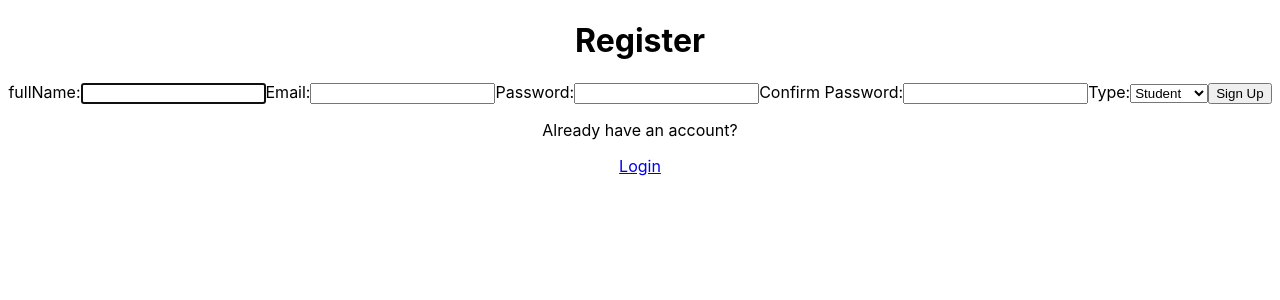
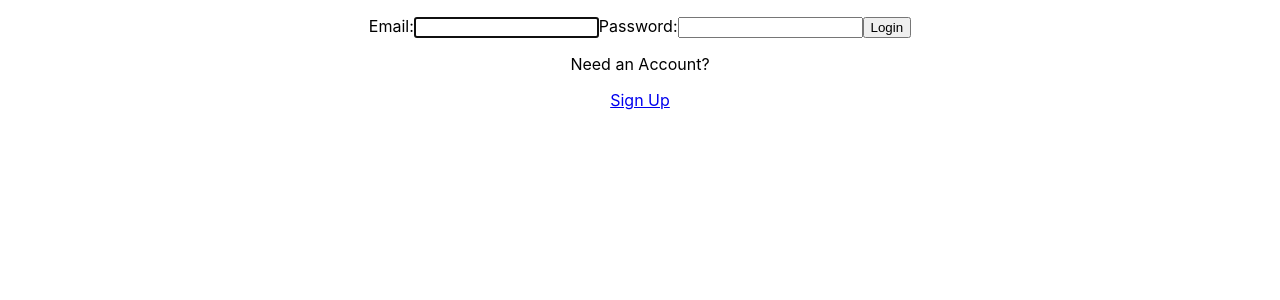
Before and after one commit to moatasemyakhni/e-learning, a React (Create React App) app in the folder frontend/: page / in a window 1280 px wide. Shown: the top 300 px of the page. Built offline with nearby package versions, Linux system fonts and the light colour scheme.

Commit message:
Frontend => add links to navigate between login and signup

```diff
--- a/frontend/package.json
+++ b/frontend/package.json
@@ -9,6 +9,7 @@
     "axios": "^1.1.2",
     "react": "^18.2.0",
     "react-dom": "^18.2.0",
+    "react-router-dom": "^6.0.2",
     "react-scripts": "5.0.1",
     "web-vitals": "^2.1.4"
   },
--- a/frontend/src/App.js
+++ b/frontend/src/App.js
@@ -1,12 +1,21 @@
 import './App.css';
 import Login from './components/Login';
 import Signup from './components/Signup';
-
+import { BrowserRouter, Routes, Route } from "react-router-dom";
 function App() {
   return (
-    <div className="App">
-      <Signup />
-    </div>
+    <BrowserRouter>
+      <div className="App">
+        <Routes>
+          <Route path="/" element= {
+        <Login />} />
+
+        <Route path="/signup" element= {
+                <Signup />} />
+
+        </Routes>
+      </div>
+    </BrowserRouter>
   );
 }
 
--- a/frontend/src/components/Login.js
+++ b/frontend/src/components/Login.js
@@ -97,7 +97,7 @@ const Login = () => {
             </form>
             <p>Need an Account?</p>
             {/* need a route */}
-            <a href="#">Sign Up</a>
+            <a href="/signup">Sign Up</a>
         </div>
         )}
     </>
--- a/frontend/src/components/Signup.js
+++ b/frontend/src/components/Signup.js
@@ -142,7 +142,7 @@ const signupForm = async (e) => {
             </form>
             <p>Already have an account?</p>
             {/* need a route */}
-            <a href="#">Login</a>
+            <a href="/">Login</a>
         </div>
     )}
     </>
```
Also changed, not shown: 1 other file (tests, documents, lock files or other folders).
